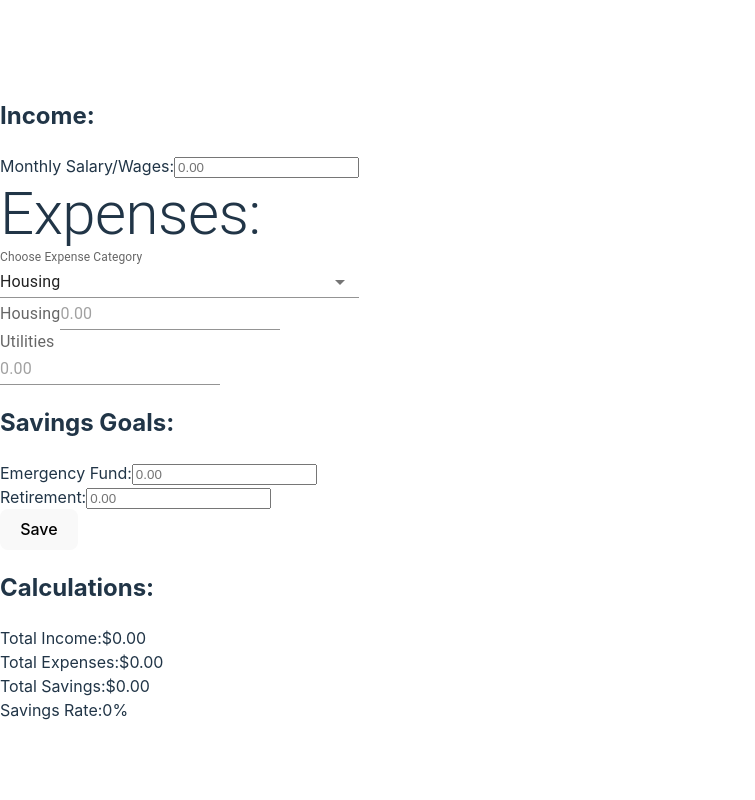
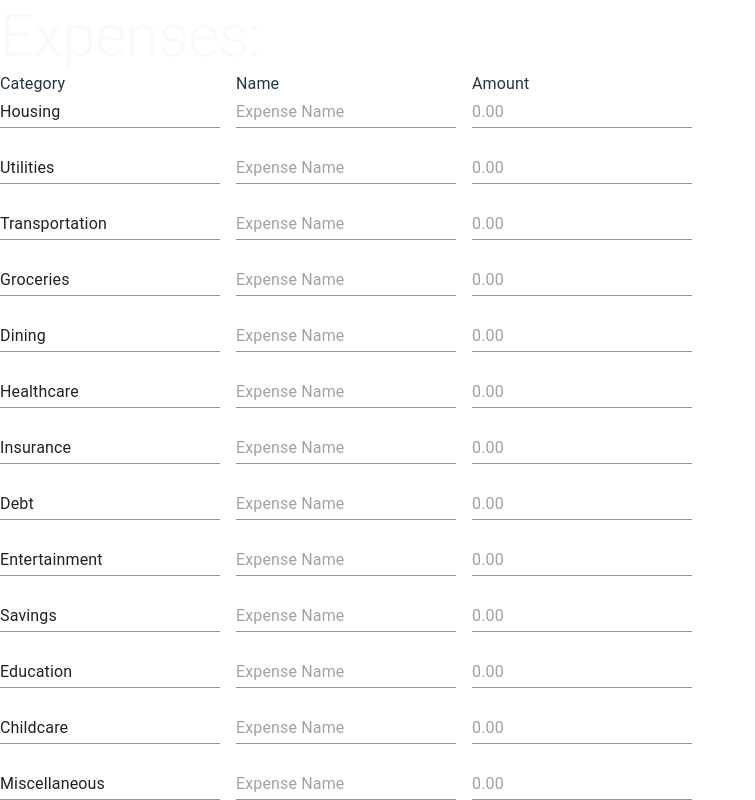
Before and after one commit to bruceblack88/budgeter, a React (Vite) app: page / in a window 1280 px wide. Shown: the top 800 px of the page, without its empty margins (0-755 px from the left). Built offline with nearby package versions, Linux system fonts and the light colour scheme.

Commit message:
WIP. Add custom expenses

```diff
--- a/src/App.tsx
+++ b/src/App.tsx
@@ -1,24 +1,32 @@
 import {ChangeEvent, FormEvent, useState} from 'react';
-import IncomeInput, {IncomeData} from "./components/IncomeInput";
-import ExpensesInput, {ExpensesCategories} from "./components/ExpensesInput";
-import SavingsGoalInput, {SavingsData} from "./components/SavingsGoalInput";
+import ExpensesInput from "./components/ExpensesInput";
 import Calculations from "./components/Calculations";
+import {Box, Button, FormGroup} from "@mui/material";
 
-interface FormData extends IncomeData, ExpensesCategories, SavingsData {
+export interface AppExpenseData {
+    [key: string]: {
+        value: number | string;
+        name: string;
+    };
 }
 
 function App() {
-    const [formData, setFormData] = useState<FormData>({});
+    const [formData, setFormData] = useState<AppExpenseData>({});
 
     const handleInputChange = (e: ChangeEvent<HTMLInputElement>) => {
-        const { name, value } = e.target;
-        const parsedValue = parseFloat(value);
+        const {name, value} = e.target;
+        const nameParts = name.split('-');
+        const category = nameParts[0];
+        const fieldType = nameParts[1];
+
         setFormData(prev => ({
             ...prev,
-            [name]: isNaN(parsedValue) ? '' : parsedValue
+            [category]: {
+                ...(prev[category] || {}),
+                [fieldType]: fieldType === 'value' ? (isNaN(parseFloat(value)) ? '' : parseFloat(value)) : value
+            }
         }));
     };
-
 
     const handleSubmit = (e: FormEvent) => {
         e.preventDefault();
@@ -26,20 +34,15 @@ function App() {
     };
 
     return (
-        <div className="max-w-xl mx-auto mt-10 p-4 bg-white shadow-md rounded">
+        <Box>
             <form onSubmit={handleSubmit}>
-                <IncomeInput income={formData} handleInputChange={handleInputChange}/>
-                <ExpensesInput expenses={formData} handleInputChange={handleInputChange}/>
-                <SavingsGoalInput savings={formData} handleInputChange={handleInputChange}/>
-                <button
-                    type="submit"
-                    className="bg-blue-500 hover:bg-blue-700 text-white font-bold py-2 px-4 rounded"
-                >
-                    Save
-                </button>
+                <FormGroup>
+                    <ExpensesInput handleInputChange={handleInputChange} expenses={formData}/>
+                    <Button type="submit">Save</Button>
+                </FormGroup>
             </form>
             <Calculations income={formData} expenses={formData} savings={formData}/>
-        </div>
+        </Box>
     );
 }
 
--- a/src/components/ExpensesInput.tsx
+++ b/src/components/ExpensesInput.tsx
@@ -1,30 +1,36 @@
-import {ChangeEvent} from "react";
-import {Box, FormControl, FormLabel, Input, InputLabel, NativeSelect, Typography} from "@mui/material";
+import {ChangeEvent, useState} from "react";
+import {Box, Button, FormControl, Grid, Input, NativeSelect, Typography} from "@mui/material";
 
-export interface ExpensesCategories {
-    housing: number;
-    utilities: number;
-    transportation: number;
-    groceries: number;
-    dining: number;
-    healthcare: number;
-    insurance: number;
-    debt: number;
-    entertainment: number;
-    savings: number;
-    education: number;
-    childcare: number;
-    miscellaneous: number;
+export interface ExpenseData {
+    [key: string]: {
+        value: number | string;
+        name: string;
+    };
 }
 
-
 interface ExpensesInputProps {
-    expenses: Partial<ExpensesCategories>;
+    expenses: ExpenseData;
     handleInputChange: (event: ChangeEvent<HTMLInputElement>) => void;
 }
 
-function ExpensesInput({expenses, handleInputChange}: ExpensesInputProps) {
-    const expenseLabel = {
+const ExpensesInput = ({expenses, handleInputChange}: ExpensesInputProps) => {
+    type ExpenseCategories = {
+        [key in | 'housing'
+            | 'utilities'
+            | 'transportation'
+            | 'groceries'
+            | 'dining'
+            | 'healthcare'
+            | 'insurance'
+            | 'debt'
+            | 'entertainment'
+            | 'savings'
+            | 'education'
+            | 'childcare'
+            | 'miscellaneous']: string;
+    };
+
+    const expenseLabel: ExpenseCategories = {
         housing: "Housing",
         utilities: "Utilities",
         transportation: "Transportation",
@@ -38,66 +44,138 @@ function ExpensesInput({expenses, handleInputChange}: ExpensesInputProps) {
         education: "Education",
         childcare: "Childcare",
         miscellaneous: "Miscellaneous"
+    };
+
+    const [customExpense, setCustomExpense] = useState<{ category: string, name: string, value: string }>({
+        category: 'housing',
+        name: '',
+        value: ''
+    });
+
+    const [customExpenses, setCustomExpenses] = useState<{ category: string, name: string, value: string }[]>([]);
+
+    const handleCustomExpenseChange = (index: number, name: keyof typeof customExpenses[0], value: string | number) => {
+        const updatedCustomExpenses = [...customExpenses];
+        updatedCustomExpenses[index][name] = value as any;
+        setCustomExpenses(updatedCustomExpenses);
+    };
+
+
+    const addCustomExpense = () => {
+        setCustomExpenses(prev => [...prev, customExpense]);
+        handleInputChange({
+            target: {
+                name: `${customExpense.category}-name`,
+                value: customExpense.name
             }
+        } as ChangeEvent<HTMLInputElement>);
+
+        handleInputChange({
+            target: {
+                name: `${customExpense.category}-value`,
+                value: customExpense.value
+            }
+        } as ChangeEvent<HTMLInputElement>);
+
+        setCustomExpense({
+            category: 'housing',
+            name: '',
+            value: ''
+        });
+    };
+
     return (
-        <>
         <Box>
             <Typography variant={"h2"}>Expenses:</Typography>
-                <Box sx={{ minWidth: 120 }}>
+            <Grid container spacing={2} alignItems="center">
+                <Grid item xs={4}><Typography>Category</Typography></Grid>
+                <Grid item xs={4}><Typography>Name</Typography></Grid>
+                <Grid item xs={4}><Typography>Amount</Typography></Grid>
+            </Grid>
+            {Object.entries(expenseLabel).map(([key, label]) => (
+                <Box mb={3} key={key}>
+                    <Grid container spacing={2} alignItems="center">
+                        <Grid item xs={4}>
+                            <Input
+                                type="text"
+                                value={label}
+                                readOnly
+                            />
+                        </Grid>
+                        <Grid item xs={4}>
+                            <Input
+                                type="text"
+                                name={`${key}-name`}
+                                placeholder="Expense Name"
+                                value={expenses[key]?.name || ''}
+                                onChange={handleInputChange}
+                            />
+                        </Grid>
+                        <Grid item xs={4}>
+                            <Input
+                                type="number"
+                                name={`${key}-value`}
+                                placeholder="0.00"
+                                value={expenses[key]?.value || ''}
+                                onChange={handleInputChange}
+                            />
+                        </Grid>
+                    </Grid>
+                </Box>
+            ))}
+
+            {customExpenses.map((expense, index) => (
+                <Box mb={3} key={index}>
+                    <Grid container spacing={2} alignItems="center">
+                        <Grid item xs={4}>
                             <FormControl fullWidth>
-                        <InputLabel variant="standard" htmlFor="expense-category">
-                            Choose Expense Category
-                        </InputLabel>
                                 <NativeSelect
-                            defaultValue={expenseLabel.housing}
-                            inputProps={{
-                                name: 'expense-category',
-                                id: 'expense-category',
+                                    value={expense.category}
+                                    onChange={(e) => {
+                                        const updatedCustomExpenses = [...customExpenses];
+                                        updatedCustomExpenses[index].category = e.target.value;
+                                        setCustomExpenses(updatedCustomExpenses);
                                     }}
                                 >
-                            <option value={expenseLabel.housing}>{expenseLabel.housing}</option>
-                            <option value={expenseLabel.utilities}>{expenseLabel.utilities}</option>
-                            <option value={expenseLabel.transportation}>{expenseLabel.transportation}</option>
-                            <option value={expenseLabel.groceries}>{expenseLabel.groceries}</option>
-                            <option value={expenseLabel.dining}>{expenseLabel.dining}</option>
-                            <option value={expenseLabel.healthcare}>{expenseLabel.healthcare}</option>
-                            <option value={expenseLabel.insurance}>{expenseLabel.insurance}</option>
-                            <option value={expenseLabel.debt}>{expenseLabel.debt}</option>
-                            <option value={expenseLabel.entertainment}>{expenseLabel.entertainment}</option>
-                            <option value={expenseLabel.savings}>{expenseLabel.savings}</option>
-                            <option value={expenseLabel.education}>{expenseLabel.education}</option>
-                            <option value={expenseLabel.childcare}>{expenseLabel.childcare}</option>
-                            <option value={expenseLabel.miscellaneous}>{expenseLabel.miscellaneous}</option>
+                                    {Object.entries(expenseLabel).map(([key, label]) => (
+                                        <option key={key} value={key}>
+                                            {label}
+                                        </option>
+                                    ))}
                                 </NativeSelect>
                             </FormControl>
-                </Box>
-                <Box>
-                    <FormLabel htmlFor={expenseLabel.housing.toLowerCase()}>
-                        {expenseLabel.housing}
-                    </FormLabel>
+                        </Grid>
+                        <Grid item xs={4}>
+                            <Input
+                                type="text"
+                                value={expense.name || ''}
+                                onChange={(e) => {
+                                    if (Object.keys(customExpenses[0]).includes(e.target.name)) {
+                                        handleCustomExpenseChange(index, e.target.name as keyof typeof customExpenses[0], e.target.value);
+                                    }
+                                }}
+                            />
+                        </Grid>
+                        <Grid item xs={4}>
                             <Input
                                 type="number"
-                        name={expenseLabel.housing.toLowerCase()}
-                        id={expenseLabel.housing.toLowerCase()}
-                        placeholder="0.00"
-                        value={expenses.housing || ''}
-                        onChange={handleInputChange}/>
+                                value={expense.value || ''}
+                                onChange={(e) => {
+                                    if (Object.keys(customExpenses[0]).includes(e.target.name)) {
+                                        handleCustomExpenseChange(index, e.target.name as keyof typeof customExpenses[0], e.target.value);
+                                    }
+                                }}
+                            />
+                        </Grid>
+                    </Grid>
                 </Box>
-                <Box>
-                    <InputLabel htmlFor={expenseLabel.utilities.toLowerCase()}>
-                        {expenseLabel.utilities}
-                    </InputLabel>
-                    <Input
-                        type="number"
-                        name={expenseLabel.utilities.toLowerCase()}
-                        id={expenseLabel.utilities.toLowerCase()}
-                        placeholder="0.00"
-                        value={expenses.utilities || ''}
-                        onChange={handleInputChange}/>
+            ))}
+
+            <Grid item xs={12}>
+                <Button onClick={addCustomExpense}>Add Custom Expense</Button>
+            </Grid>
         </Box>
-            </Box>
-        </>
     );
-}
+};
 
 export default ExpensesInput;
--- a/src/index.css
+++ b/src/index.css
@@ -31,9 +31,19 @@ body {
   min-height: 100vh;
 }
 
+
 h1 {
+  color: #f9f9f9;
   font-size: 3.2em;
   line-height: 1.1;
+}
+
+h2{
+  color: #f9f9f9;
+}
+
+label{
+  color: #f9f9f9;
 }
 
 button {
```
Also changed, not shown: src/components/IncomeInput.tsx (+5 -5 lines), src/components/SavingsGoalInput.tsx (+5 -5 lines). Lines whose indentation alone changed are shown as unchanged.
